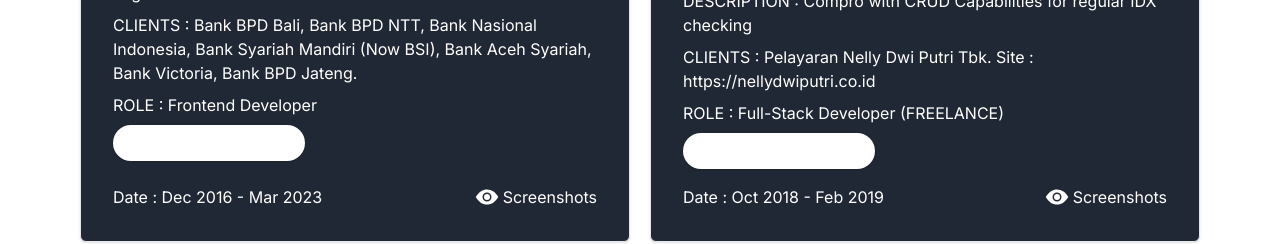
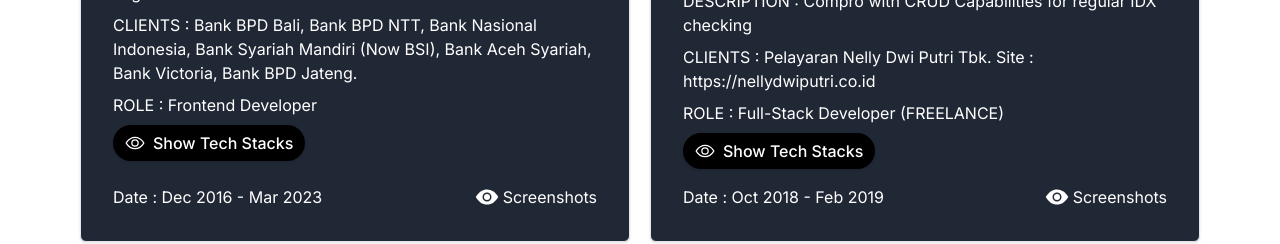
Before and after one commit to TheDrongs/portofolio, a React (Vite) app: page / in a window 1280 px wide. Shown: the part 4040-4284 px from the top of the page. Built offline with nearby package versions, Linux system fonts and the light colour scheme.

Commit message:
revised the show/hide stacks(2)

```diff
--- a/src/components/Project/Project.jsx
+++ b/src/components/Project/Project.jsx
@@ -32,7 +32,7 @@ const Project = ({
       <div className="mb-4">
         <button
           onClick={() => setShowStacks((prev) => !prev)}
-          className="flex items-center gap-2 bg-white text-mainColor font-medium py-1.5 px-3 rounded-full shadow hover:bg-yellow-100 transition-all"
+          className="flex items-center gap-2 bg-black text-mainColor font-medium py-1.5 px-3 rounded-full shadow hover:bg-yellow-100 transition-all"
         >
           {showStacks ? (
             <IoEyeOffOutline className="w-5 h-5" />
```
